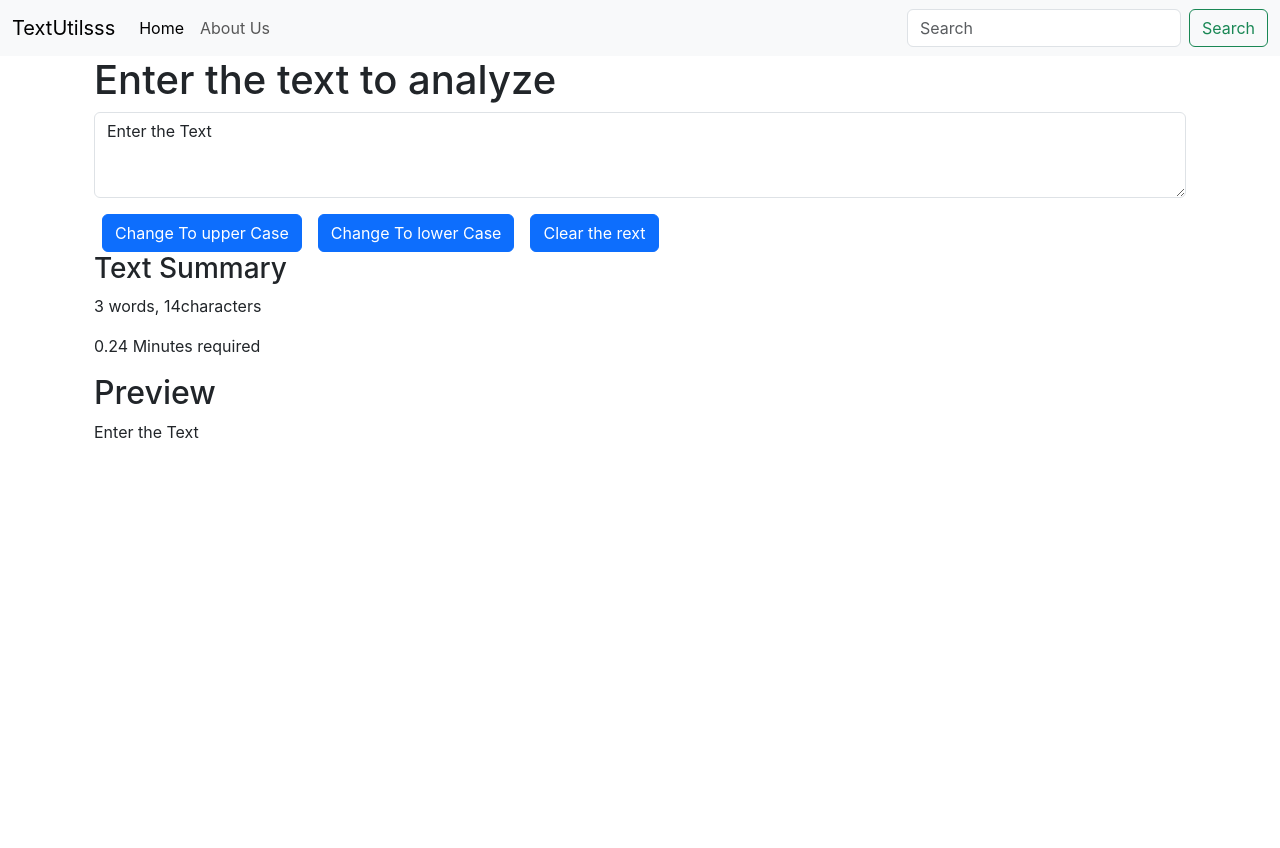
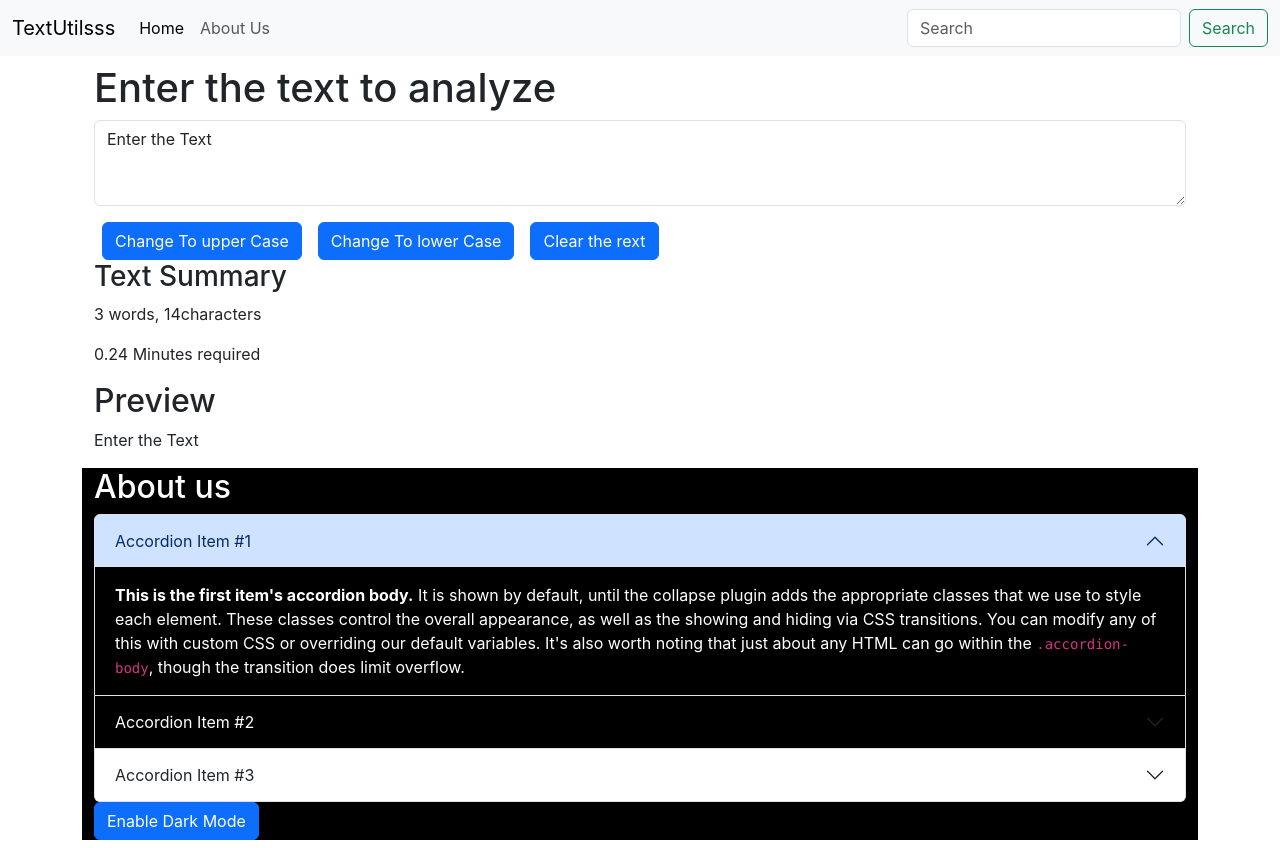
Before and after one commit to RahulVijaySingh/MERN_Tutorial, a React (Create React App) app: page / in a window 1280 px wide. Before the commit the page ends 800 px from the top, so only its background shows below. Built offline with nearby package versions, Linux system fonts and the light colour scheme.

Commit message:
working on about page darkmode myStyle state to enable dark mode

```diff
--- /dev/null
+++ b/src/About.js
@@ -0,0 +1,67 @@
+import React, { useState } from 'react'
+
+const About = () => {
+
+
+    const [myStyle, setmystyle] = useState(
+        {
+        color:'white',
+        backgroundColor:'black'
+        }
+    )
+
+    let handletoggle =()=>{
+        if(backgroundColor==='black'){
+
+        }
+    }
+
+
+    return (
+        <div className="container" style={myStyle}>
+            <h2> About us</h2>
+            <div className="accordion" id="accordionExample">
+                <div className="accordion-item">
+                    <h2 className="accordion-header">
+                        <button className="accordion-button myStyle" type="button" data-bs-toggle="collapse" data-bs-target="#collapseOne" aria-expanded="true" aria-controls="collapseOne">
+                            Accordion Item #1
+                        </button>
+                    </h2>
+                    <div id="collapseOne" className="accordion-collapse collapse show" style={myStyle} data-bs-parent="#accordionExample">
+                        <div className="accordion-body">
+                            <strong>This is the first item's accordion body.</strong> It is shown by default, until the collapse plugin adds the appropriate classes that we use to style each element. These classes control the overall appearance, as well as the showing and hiding via CSS transitions. You can modify any of this with custom CSS or overriding our default variables. It's also worth noting that just about any HTML can go within the <code>.accordion-body</code>, though the transition does limit overflow.
+                        </div>
+                    </div>
+                </div>
+                <div className="accordion-item">
+                    <h2 className="accordion-header">
+                        <button className="accordion-button collapsed" style={myStyle} type="button" data-bs-toggle="collapse" data-bs-target="#collapseTwo" aria-expanded="false" aria-controls="collapseTwo">
+                            Accordion Item #2
+                        </button>
+                    </h2>
+                    <div id="collapseTwo" className="accordion-collapse collapse" data-bs-parent="#accordionExample">
+                        <div className="accordion-body">
+                            <strong>This is the second item's accordion body.</strong> It is hidden by default, until the collapse plugin adds the appropriate classes that we use to style each element. These classes control the overall appearance, as well as the showing and hiding via CSS transitions. You can modify any of this with custom CSS or overriding our default variables. It's also worth noting that just about any HTML can go within the <code>.accordion-body</code>, though the transition does limit overflow.
+                        </div>
+                    </div>
+                </div>
+                <div className="accordion-item">
+                    <h2 className="accordion-header">
+                        <button className="accordion-button collapsed" type="button" data-bs-toggle="collapse" data-bs-target="#collapseThree" aria-expanded="false" aria-controls="collapseThree">
+                            Accordion Item #3
+                        </button>
+                    </h2>
+                    <div id="collapseThree" className="accordion-collapse collapse" data-bs-parent="#accordionExample">
+                        <div className="accordion-body">
+                            <strong>This is the third item's accordion body.</strong> It is hidden by default, until the collapse plugin adds the appropriate classes that we use to style each element. These classes control the overall appearance, as well as the showing and hiding via CSS transitions. You can modify any of this with custom CSS or overriding our default variables. It's also worth noting that just about any HTML can go within the <code>.accordion-body</code>, though the transition does limit overflow.
+                        </div>
+                    </div>
+                </div>
+            </div>
+            <button type='button' className="btn btn-primary"  onClick={handletoggle}>Enable Dark Mode</button>
+
+        </div>
+    )
+}
+
+export default About
--- a/src/App.js
+++ b/src/App.js
@@ -1,17 +1,22 @@
 import React from 'react'
 import Navbar from './Navbar'
 import TextForm from './TextForm'
+import About from './About'
 
 const App = () => {
   return (
     <>
 
-    <Navbar logo="TextUtilsss"/>
-    <div className="container">
+      <Navbar logo="TextUtilsss" /> {/* logo here wiill work as props */}
+      <div className="container my-2">
 
-    <TextForm heading="Enter the text to analyze"/>
+        <TextForm heading="Enter the text to analyze" />
 
-    </div>
+
+        <About />
+
+
+      </div>
 
     </>
 
--- a/src/TextForm.js
+++ b/src/TextForm.js
@@ -15,6 +15,9 @@
         let newtext = text.toLowerCase();
         settext(newtext);
     }
+
+
+
     let clear = () => {
         let newtext = "";
         settext(newtext);
```
